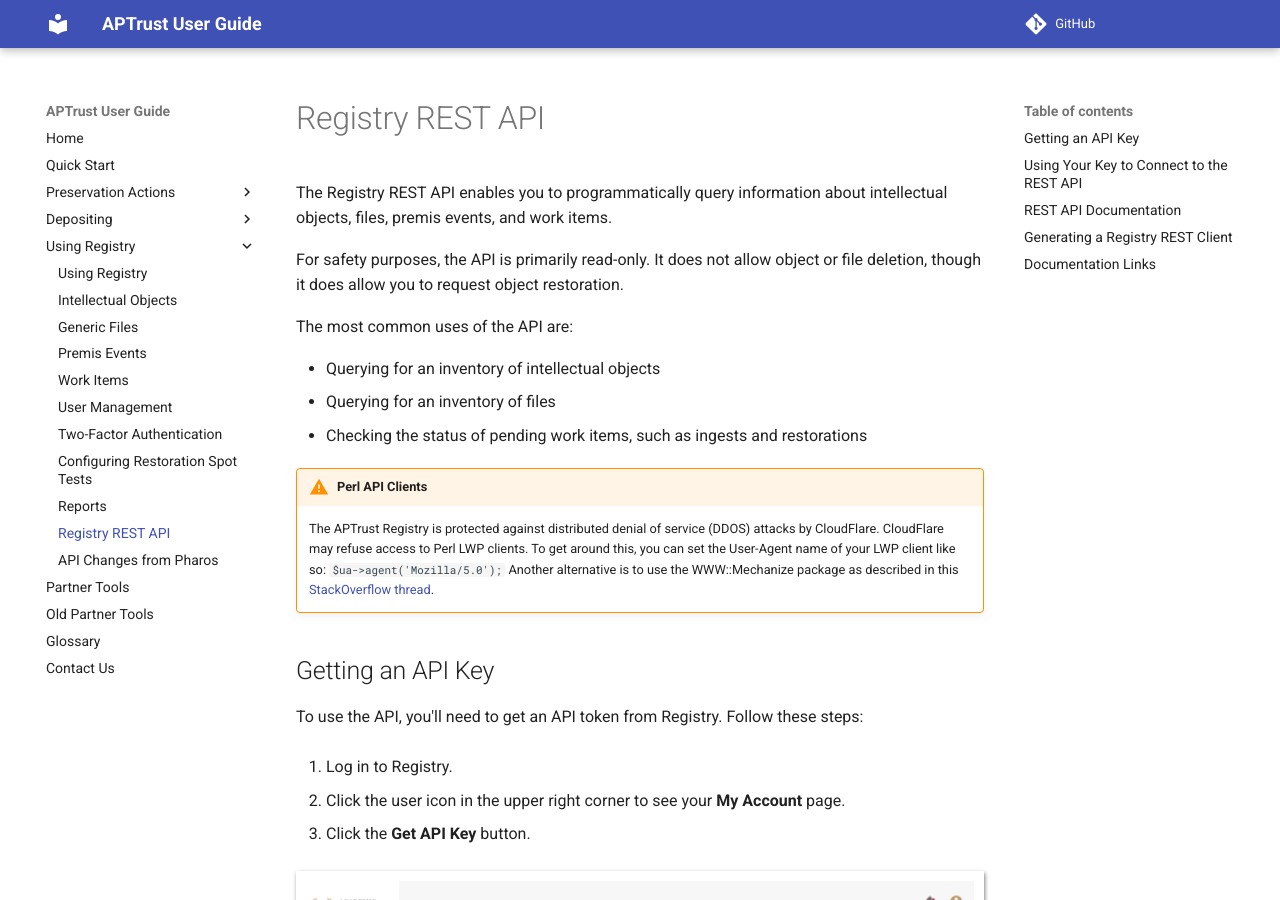
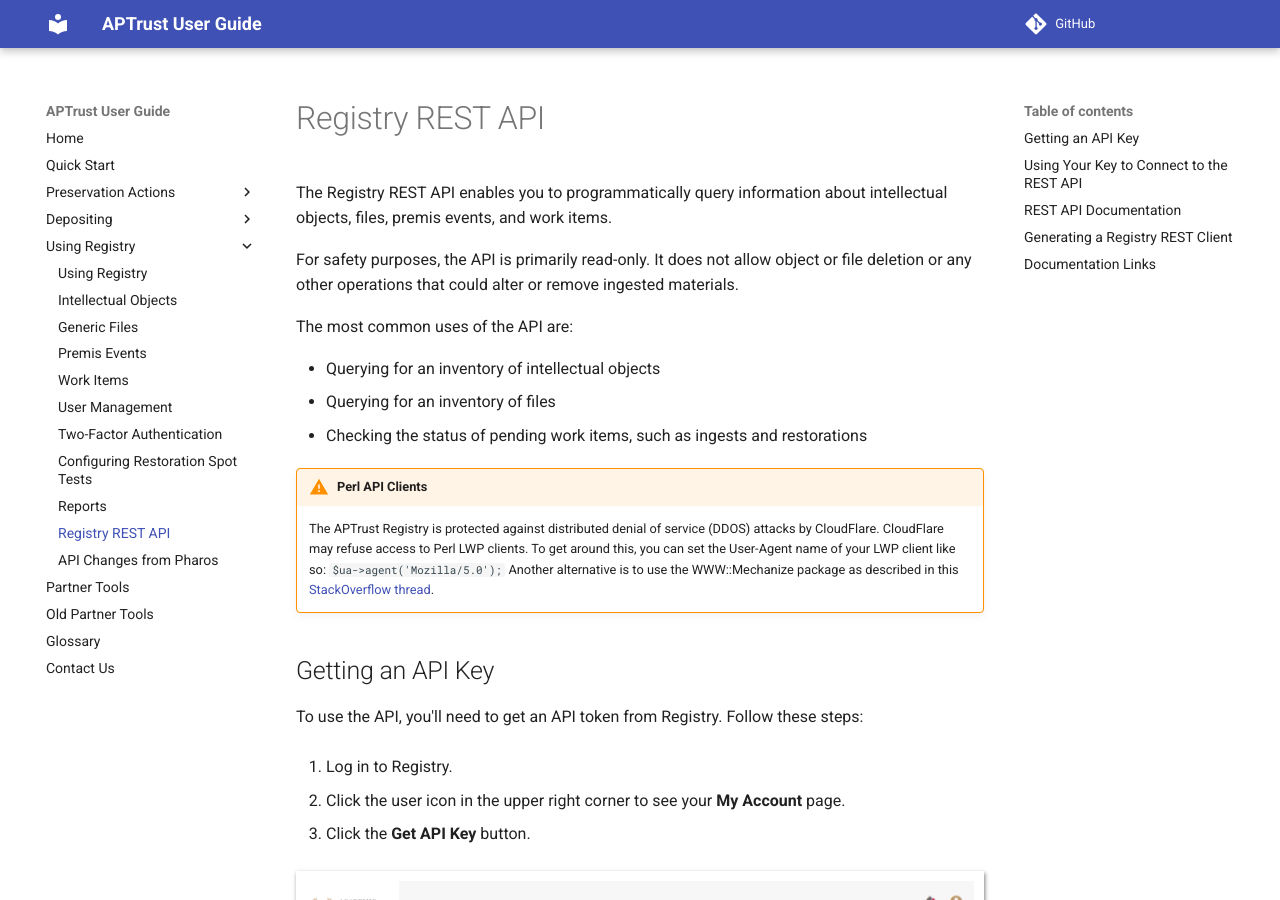
Before and after one commit to APTrust/userguide, an MkDocs documentation site: the page built from docs/registry/rest_api.md, in a window 1280 px wide and 900 px high. Built offline with MkDocs 1.6.1 and Material for MkDocs 9.7.7, drawn with Linux system fonts in a browser that asks for light colours; comment, search, counter and statistics services are not loaded.

Commit message:
Removed incorrect statement from Registry REST API page saying users can initiate restorations from the API. They can't.

```diff
--- a/docs/registry/rest_api.md
+++ b/docs/registry/rest_api.md
@@ -2,7 +2,7 @@
 
 The Registry REST API enables you to programmatically query information about intellectual objects, files, premis events, and work items.
 
-For safety purposes, the API is primarily read-only. It does not allow object or file deletion, though it does allow you to request object restoration.
+For safety purposes, the API is primarily read-only. It does not allow object or file deletion or any other operations that could alter or remove ingested materials.
 
 The most common uses of the API are:
 
```
